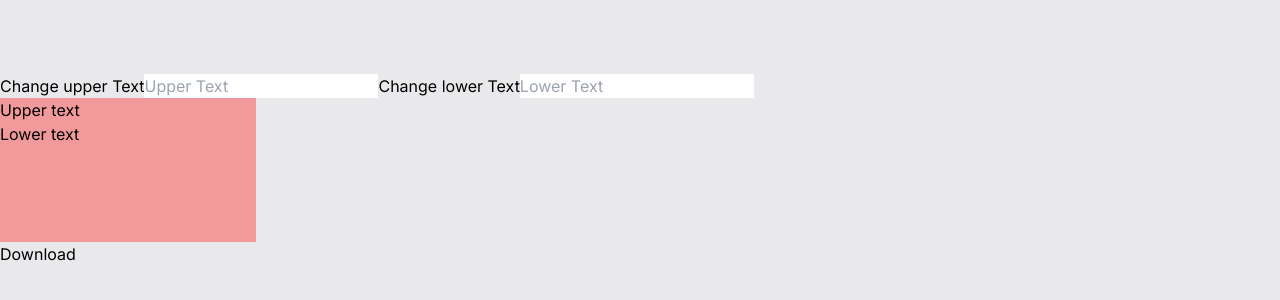
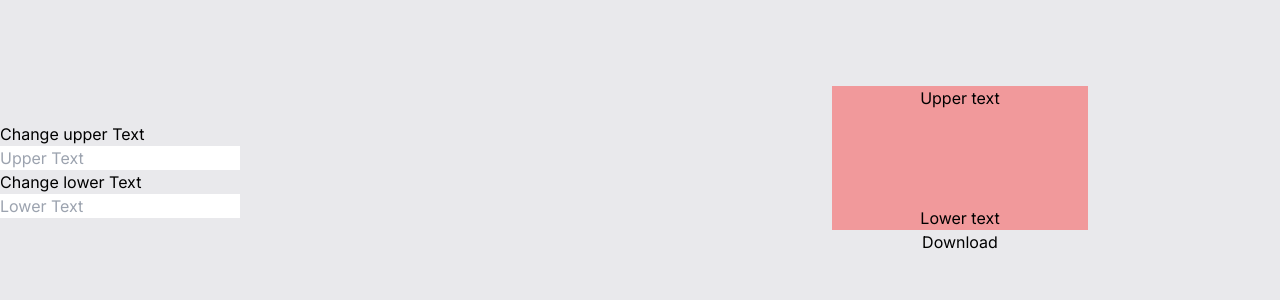
Before and after one commit to Animish01/meme-app, a Next.js app: page / in a window 1280 px wide. Shown: the part 230-530 px from the top of the page. Built offline with nearby package versions, Linux system fonts and the light colour scheme.

Commit message:
Tailwind config changes

```diff
--- a/components/Meme.tsx
+++ b/components/Meme.tsx
@@ -1,20 +1,35 @@
 'use client'
 
-import { useState } from "react";
+import { useState, useRef } from "react";
+import { toPng } from "html-to-image";
 
 export default function Meme () {
   const [upperText, setUpperText] = useState('Upper text');
   const [lowerText, setLowerText] = useState('Lower text');
 
-  const changeUpperText = (e:any) => {
+  const changeUpperText = (e
+  ) => {
   setUpperText(e.target.value);
   }
-  const changeLowerText = (e:any) => {
+  const changeLowerText = (e
+  ) => {
   setLowerText(e.target.value);
   }
 
+  const elementRef = useRef(null);
+
+  const downloadImage = () => {
+  toPng(elementRef.current, { cacheBust: false })
+  .then((dataUrl) => {
+  const link = document.createElement('a');
+  link.download = 'meme.png';
+  link.href = dataUrl;
+  link.click();
+  })
+  }
+
   return (
-    <div className="flex w-screen justify-around">
+    <div className="flex flex-row w-screen justify-around">
       <div className="texts flex-1 flex flex-col justify-center">
         <label className=" max-w-60">Change upper Text</label>
         <input id="upperText" placeholder="Upper Text"  className="max-w-60" onChange={changeUpperText}/>
@@ -22,11 +37,14 @@ export default function Meme () {
         <input id="lowerText" placeholder="Lower Text" className="max-w-60" onChange={changeLowerText}/>
       </div>
       <div className="meme flex-1 flex flex-col items-center justify-center">
-          <div id="img" className="w-60 h-32 flex flex-col justify-between items-center">
+        <div id="img" className="w-60 h-32 flex flex-col justify-between items-center" ref={elementRef}>
           <div id="upperImgText" className="flex items-center">{upperText}</div>
           <div id="lowerImgText" className="flex items-center">{lowerText}</div>
         </div>
-          <button>Download</button>
+        <div
+          onClick={downloadImage}
+        >Download
+        </div>
       </div>
     </div>
   )
--- a/src/app/globals.css
+++ b/src/app/globals.css
@@ -17,7 +17,7 @@
   }
 
   body {
-  color: black;
+    /* color: black; */
     background: rgb(233, 233, 236);
     display: flex;
     justify-content: center;
--- a/src/app/page.tsx
+++ b/src/app/page.tsx
@@ -1,19 +1,9 @@
 import Meme from "../../components/Meme";
 
 export default function Home() {
-  let upperText = 'Upper text';
-  let lowerText = 'Lower text';
-  const changeUpperText = (e:any) => {
-    upperText = e.target.value;
-  }
-  const changeLowerText = (e:any) => {
-    lowerText = e.target.value;
-  }
-
   return (
     <main className="w-screen">
-
-        <Meme />
+      <Meme />
     </main>
   );
 }
--- a/tailwind.config.ts
+++ b/tailwind.config.ts
@@ -3,7 +3,7 @@ import type { Config } from "tailwindcss";
 const config: Config = {
   content: [
     "./src/pages/**/*.{js,ts,jsx,tsx,mdx}",
-    "./src/components/**/*.{js,ts,jsx,tsx,mdx}",
+    "./components/**/*.{js,ts,jsx,tsx,mdx}",
     "./src/app/**/*.{js,ts,jsx,tsx,mdx}",
   ],
   theme: {
```
Also changed, not shown: package.json (+6 -5 lines), 1 other file (tests, documents, lock files or other folders). Lines whose indentation alone changed are shown as unchanged.
